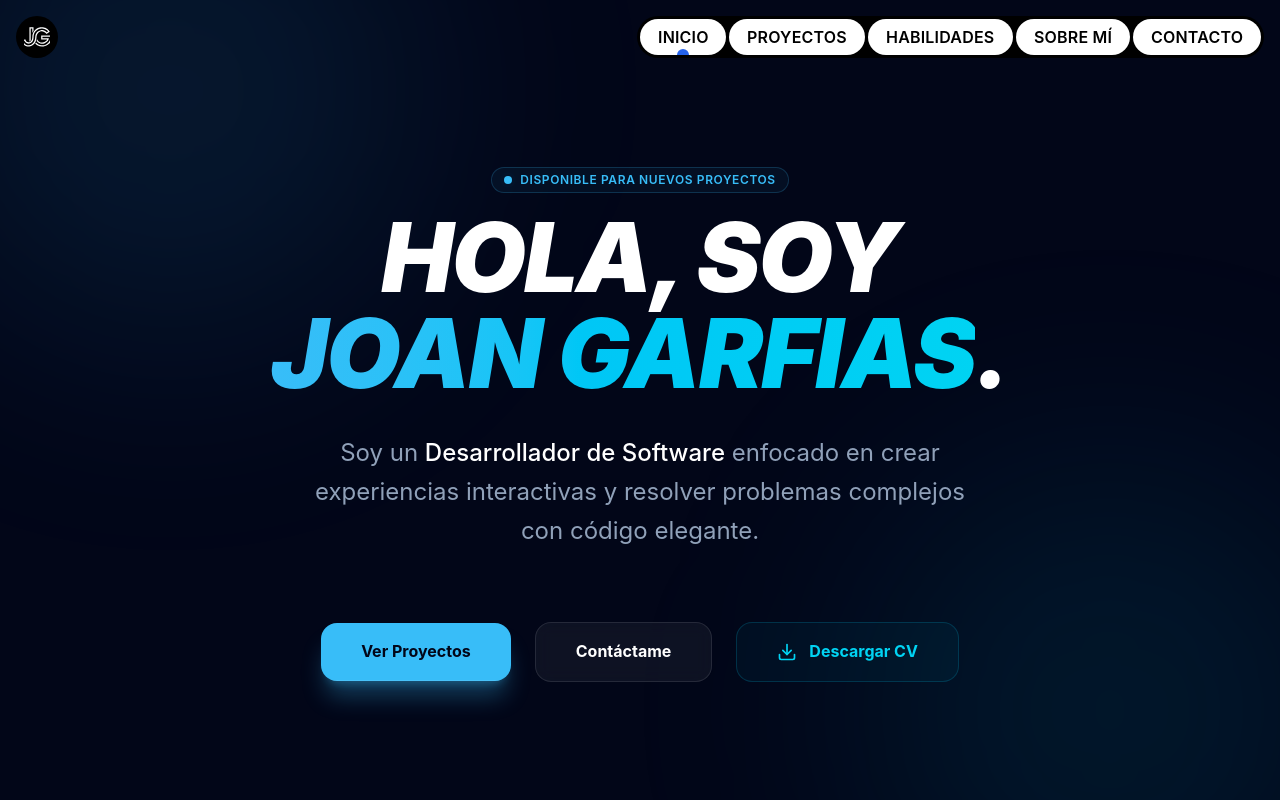
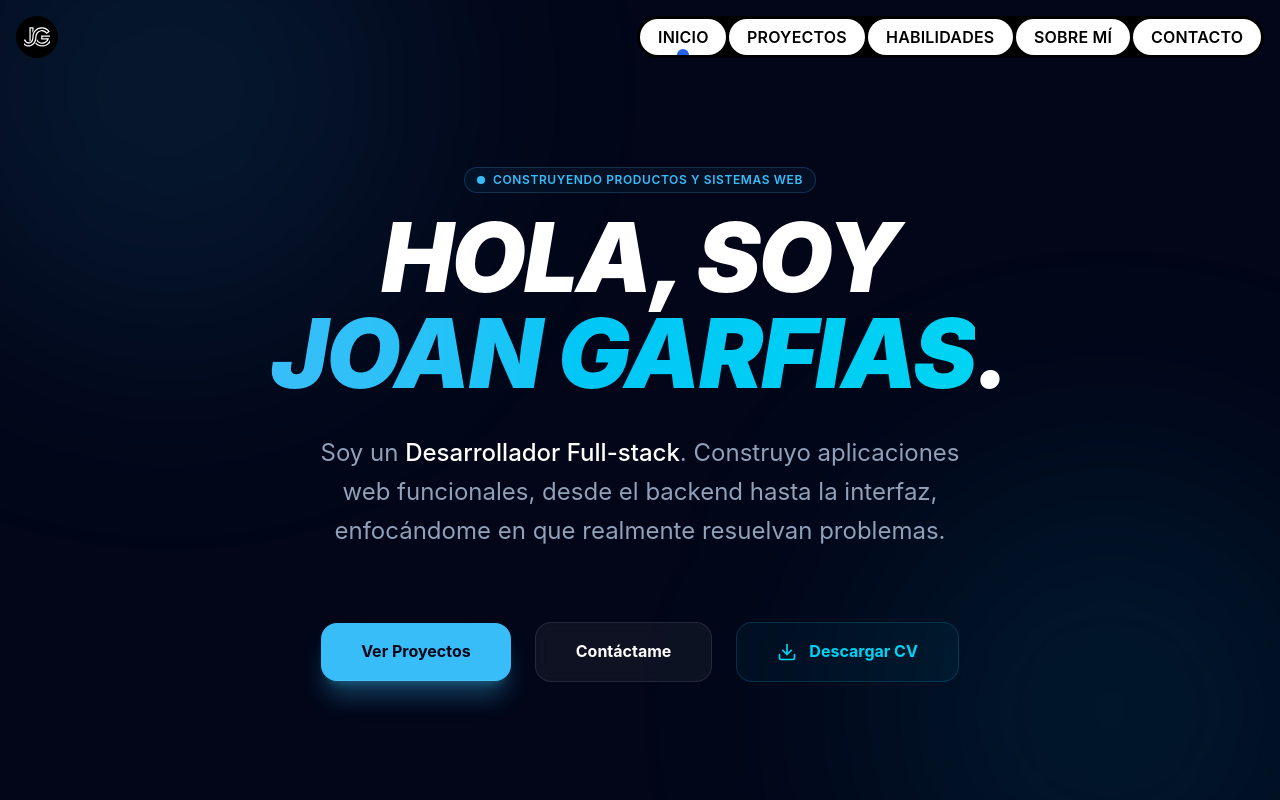
Before and after one commit to JoanGarfias/JoanGarfias.github.io, a Nuxt app: page / in a window 1280 px wide. Shown: the top 800 px of the page. Built offline with nearby package versions, Linux system fonts and the light colour scheme.

Commit message:
update hero section

```diff
--- a/app/components/Hero.vue
+++ b/app/components/Hero.vue
@@ -13,7 +13,7 @@ import { Download as LucideDownload } from 'lucide-vue-next';
           <span class="animate-ping absolute inline-flex h-full w-full rounded-full bg-sky opacity-75"></span>
           <span class="relative inline-flex rounded-full h-2 w-2 bg-sky"></span>
         </span>
-        Disponible para nuevos proyectos
+        Construyendo productos y sistemas web
       </div>
 
       <h1 class="text-4xl sm:text-5xl md:text-8xl font-black mb-8 text-white tracking-tighter italic uppercase leading-none">
@@ -21,7 +21,7 @@ import { Download as LucideDownload } from 'lucide-vue-next';
       </h1>
 
       <p class="text-xl md:text-2xl text-slate-400 max-w-2xl mx-auto leading-relaxed">
-        Soy un <span class="text-white font-medium">Desarrollador de Software</span> enfocado en crear experiencias interactivas y resolver problemas complejos con código elegante.
+        Soy un <span class="text-white font-medium">Desarrollador Full-stack</span>. Construyo aplicaciones web funcionales, desde el backend hasta la interfaz, enfocándome en que realmente resuelvan problemas.
       </p>
 
       <div class="flex flex-col sm:flex-row items-center justify-center gap-6 pt-10">
```
